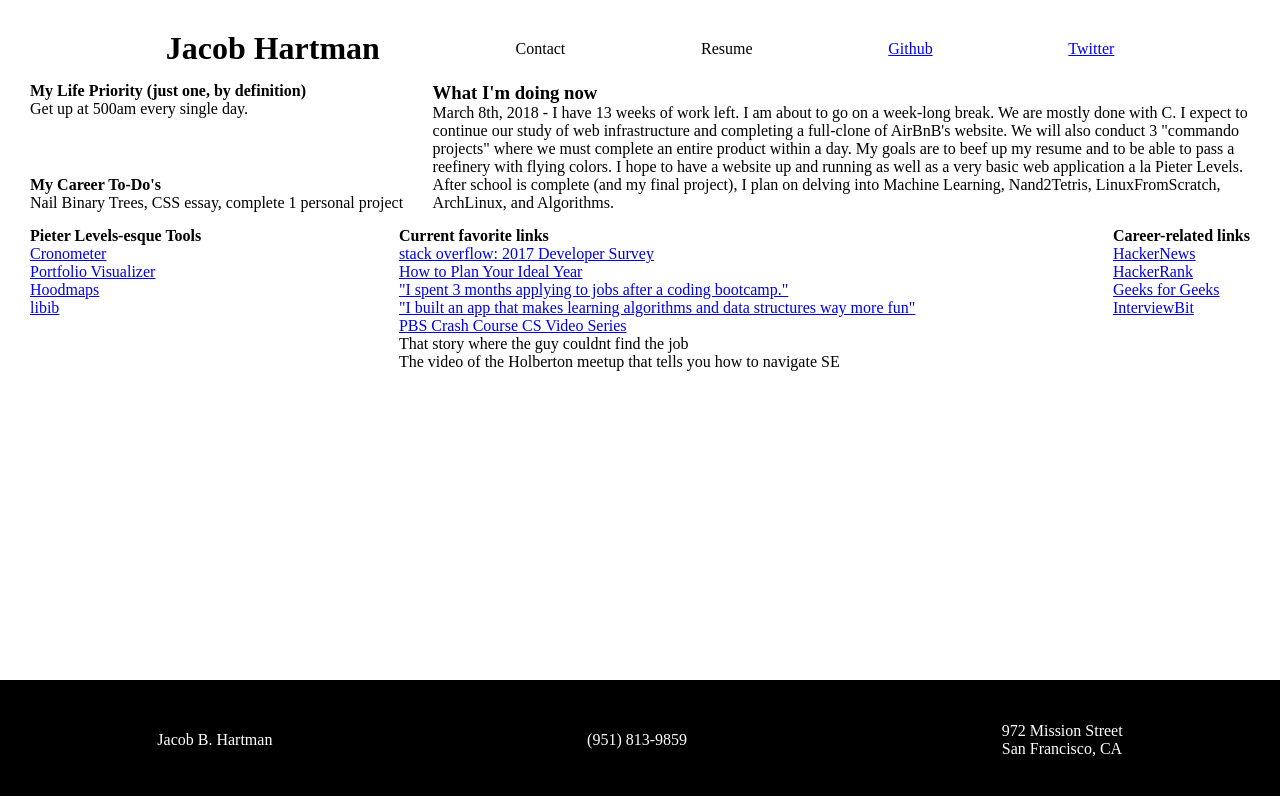
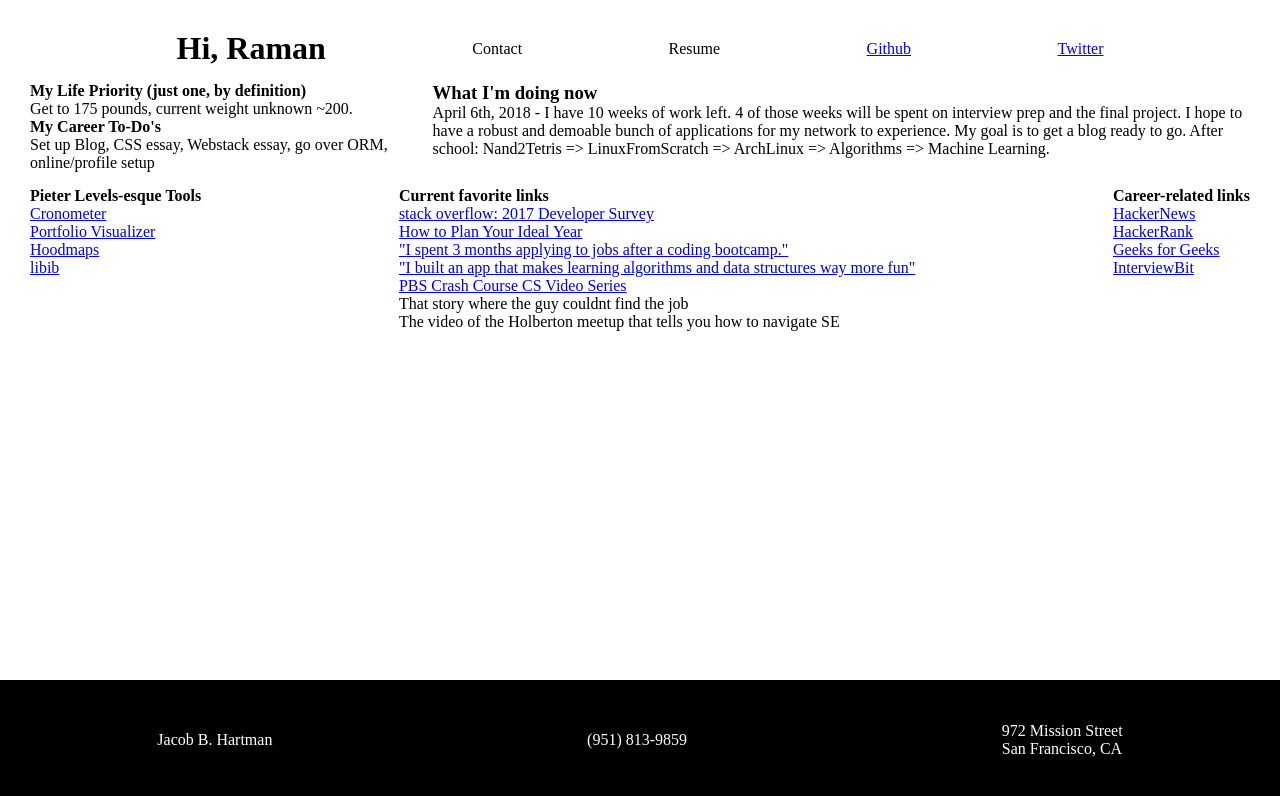
Before and after one commit to JacobBHartman/jacobbhartman-com, a website: page index.html in a window 1280 px wide. Drawn offline with Linux system fonts and the light colour scheme; files that its build step writes are made by us from their sources.

Commit message:
update html

```diff
--- a/index.html
+++ b/index.html
@@ -13,7 +13,7 @@
 
     <header>
       <div>
-	<h1>Jacob Hartman</h1>
+	<h1>Hi, Raman</h1>
       </div>
       <div>
 	Contact
@@ -33,16 +33,16 @@
       <div class="goals">
 	<div>
 	  <h4>My Life Priority (just one, by definition)</h4>
-	  Get up at 500am every single day.
+	  Get to 175 pounds, current weight unknown ~200.
 	</div>
 	<div>
 	  <h4>My Career To-Do's</h4>
-	  Nail Binary Trees, CSS essay, complete 1 personal project
+	  Set up Blog, CSS essay, Webstack essay, go over ORM, online/profile setup
 	</div>
       </div>
       <div class="now">
 	<h3>What I'm doing now</h3>
-	March 8th, 2018 - I have 13 weeks of work left. I am about to go on a week-long break. We are mostly done with C. I expect to continue our study of web infrastructure and completing a full-clone of AirBnB's website. We will also conduct 3 "commando projects" where we must complete an entire product within a day. My goals are to beef up my resume and to be able to pass a reefinery with flying colors. I hope to have a website up and running as well as a very basic web application a la Pieter Levels. After school is complete (and my final project), I plan on delving into Machine Learning, Nand2Tetris, LinuxFromScratch, ArchLinux, and Algorithms.
+	April 6th, 2018 - I have 10 weeks of work left. 4 of those weeks will be spent on interview prep and the final project. I hope to have a robust and demoable bunch of applications for my network to experience. My goal is to get a blog ready to go. After school: Nand2Tetris => LinuxFromScratch => ArchLinux => Algorithms => Machine Learning.
       </div>
     </div>
     <!-- ---------------------------------------------------------------------- -->
```
